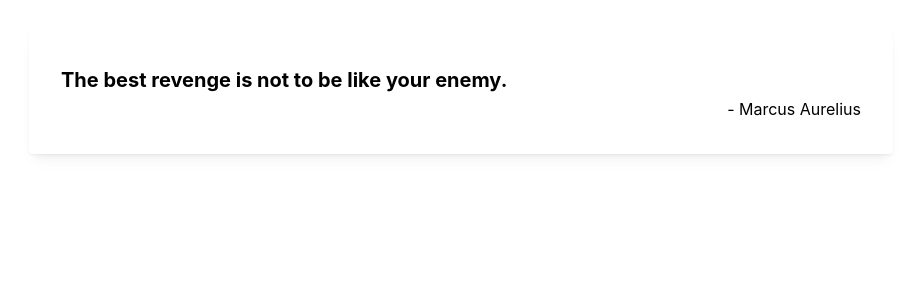
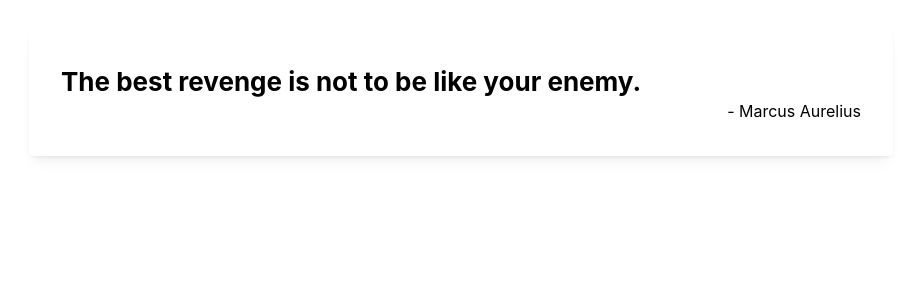
Before and after one commit to henrylin03/stoic-quotes, a Next.js app: page / in a window 1280 px wide. Shown: the top 300 px of the page, without its empty margins (179-1100 px from the left). Built offline with nearby package versions, Linux system fonts and the light colour scheme.

Commit message:
update text

```diff
--- a/components/QuoteBox.jsx
+++ b/components/QuoteBox.jsx
@@ -1,5 +1,5 @@
 import { useState, useEffect } from "react";
-import { Container, Text, Paper, Button } from "@mantine/core";
+import { Container, Title, Text, Paper } from "@mantine/core";
 
 export default function QuoteBox() {
   const [quote, setQuote] = useState({});
@@ -9,7 +9,6 @@ export default function QuoteBox() {
     const quotes = await response.json();
     const getRandomQuoteIndex = () => Math.floor(Math.random() * quotes.length);
     const randomQuote = quotes[getRandomQuoteIndex()];
-
     setQuote(randomQuote);
   };
 
@@ -20,9 +19,9 @@ export default function QuoteBox() {
   return (
     <Container>
       <Paper shadow="sm" p="xl" m="xl">
-        <Text size="xl" fw={700}>
+        <Title order={1} size="h2">
           {quote.text}
-        </Text>
+        </Title>
         <Text ta="right">- {quote.author}</Text>
       </Paper>
     </Container>
```
